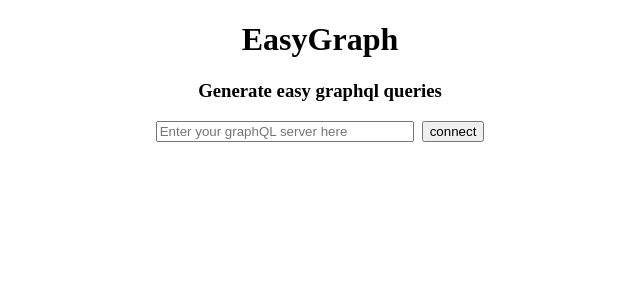
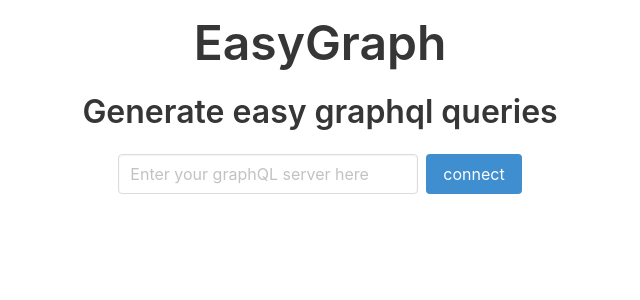
Before and after one commit to TalentGrid-io/easygraph, a React (Create React App) app: page / in a window 1280 px wide. Shown: the top 300 px of the page, without its empty margins (320-960 px from the left). Built offline with nearby package versions, Linux system fonts and the light colour scheme.

Commit message:
bulma css style implemented

```diff
--- a/package.json
+++ b/package.json
@@ -7,6 +7,7 @@
     "@testing-library/jest-dom": "^5.16.2",
     "@testing-library/react": "^12.1.3",
     "@testing-library/user-event": "^13.5.0",
+    "bulma": "^0.9.3",
     "graphql": "^16.3.0",
     "json-to-graphql-query": "^2.2.2",
     "lodash.set": "^4.3.2",
--- a/src/components/GenerateSection.js
+++ b/src/components/GenerateSection.js
@@ -17,8 +17,8 @@ const GenerateSection = ({ selectedTypeData, queriesData, setQueryCode }) => {
   }
 
   return (
-    <section style={{ display: 'flex' }}>
-      <button onClick={handleGenerateClick} style={{ alignSelf: 'end' }}>
+    <section className="is-flex is-justify-content-center mb-4">
+      <button className="button is-info" onClick={handleGenerateClick}>
         Generate
       </button>
     </section>
--- a/src/components/HeaderConnect.js
+++ b/src/components/HeaderConnect.js
@@ -35,24 +35,27 @@ const HeaderConnect = ({ queriesData, setQueriesData, setSelectedTypeData }) =>
     })
 
   return (
-    <header style={{ textAlign: 'center' }}>
-      <h1>EasyGraph</h1>
-      <h3>Generate easy graphql queries</h3>
-      <div style={{ marginBottom: 8 }}>
+    <header className="has-text-centered mt-4">
+      <h1 className="title is-1">EasyGraph</h1>
+      <h3 className="title is-3">Generate easy graphql queries</h3>
+      <div className="mb-2">
         <div>
           <input
+            className="input mr-2"
             name="serverInput"
             type="text"
             placeholder="Enter your graphQL server here"
             value={form.serverInput}
             onChange={handleServerInputChange}
-            style={{ marginRight: 8, width: 250 }}
+            style={{ width: 300 }}
           />
-          <button onClick={handleConnectClick}>connect</button>
+          <button className="button is-info" onClick={handleConnectClick}>
+            connect
+          </button>
         </div>
       </div>
       {queriesData && (
-        <div>
+        <div className="select">
           <select defaultValue="" onChange={handleQuerySelectChange}>
             {queriesData.__schema.queryType.fields.map(field => (
               <option key={field.name} value={field.type.name}>
--- a/src/components/QuerySection.js
+++ b/src/components/QuerySection.js
@@ -2,8 +2,11 @@ import { GraphQLCodeBlock } from 'react-graphql-syntax-highlighter'
 
 const QuerySection = ({ queryCode }) => {
   return (
-    <section style={{ flex: 1, display: 'flex', justifyContent: 'center', alignItems: 'center' }}>
-      {queryCode && <GraphQLCodeBlock src={queryCode}/>}
+    <section
+      className="box ml-5 is-flex is-justify-content-center is-align-items-center"
+      style={{ flex: 1, overflow: 'auto', height: '100%' }}
+    >
+      {queryCode && <GraphQLCodeBlock src={queryCode} />}
     </section>
   )
 }
--- a/src/components/type-section/TypeSection.js
+++ b/src/components/type-section/TypeSection.js
@@ -2,8 +2,8 @@ import { TypeCheckboxList } from './internal'
 
 const TypeSection = ({ selectedTypeData, setSelectedTypeData }) => {
   return (
-    <section style={{ flex: 1 }}>
-      <h4 style={{ textAlign: 'center' }}>{selectedTypeData.name} Type</h4>
+    <section className="box mr-5 mb-0" style={{ flex: 1, overflow: 'auto', height: '100%' }}>
+      <h5 className="title is-5 has-text-centered">{selectedTypeData.name} Type</h5>
       <TypeCheckboxList selectedTypeData={selectedTypeData} setSelectedTypeData={setSelectedTypeData} />
     </section>
   )
--- a/src/components/type-section/internal/TypeCheckboxList.js
+++ b/src/components/type-section/internal/TypeCheckboxList.js
@@ -20,16 +20,20 @@ const TypeCheckboxList = ({
   return (
     <div>
       {fields.map(({ name, type, fields, status }, index) => (
-        <div style={{ marginLeft: depth * 48, marginTop: 2 }} key={`${parentIndex}-${index}`}>
+        <div style={{ marginLeft: depth * 48 }} key={`${parentIndex}-${index}`}>
+          <label className="checkbox">
             <input
+              className="mr-2"
               checked={status}
               value={status}
               name={`${parentIndex}${index}`}
               type="checkbox"
               onChange={handleTypeCheckboxChange}
             />
-          <span>{name}: </span>
-          <span>{type?.name ? type.name : type?.ofType?.name}</span>
+            <span style={{ color: '#1F61A0' }}>{name}: </span>
+            <span style={{ color: '#b4a617' }}>{type?.name ? type.name : type?.ofType?.name}</span>
+          </label>
+
           <TypeCheckboxList
             setSelectedTypeData={setSelectedTypeData}
             selectedTypeData={selectedTypeData}
--- a/src/index.js
+++ b/src/index.js
@@ -3,6 +3,7 @@ import { render } from 'react-dom'
 import App from './App'
 import { ApolloClient, InMemoryCache, ApolloProvider } from '@apollo/client'
 import 'react-graphql-syntax-highlighter/dist/style.css'
+import 'bulma/css/bulma.css'
 
 const client = new ApolloClient({
   uri: 'https://rickandmortyapi.com/graphql',
--- a/src/pages/EasyGraphPage.js
+++ b/src/pages/EasyGraphPage.js
@@ -19,11 +19,13 @@ const EasyGraphPage = () => {
     <div>
       <HeaderConnect {...states} />
       {selectedTypeData && (
-        <section style={{ display: 'flex', padding: 20, flexWrap: 'wrap' }}>
-          <TypeSection {...states} />
+        <>
+          <section style={{ height: 'calc(100vh - 300px)' }} className="is-flex p-5 is-flex-wrap-wrap is-4">
+            <TypeSection {...states} />
+            <QuerySection {...states} />
+          </section>
           <GenerateSection {...states} />
-          <QuerySection {...states} />
-        </section>
+        </>
       )}
     </div>
   )
```
Also changed, not shown: 1 other file (tests, documents, lock files or other folders). Lines whose indentation alone changed are shown as unchanged.
